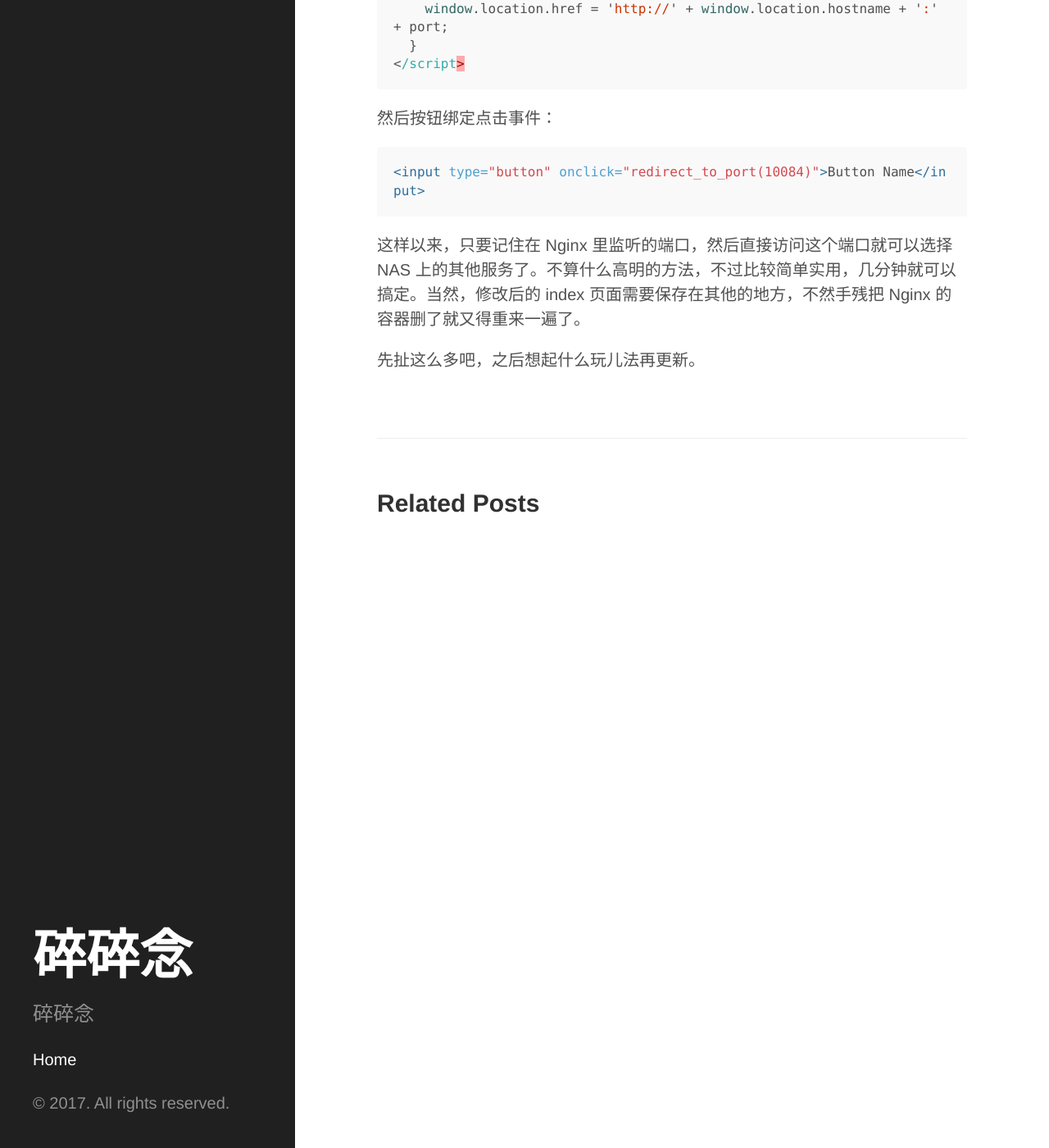
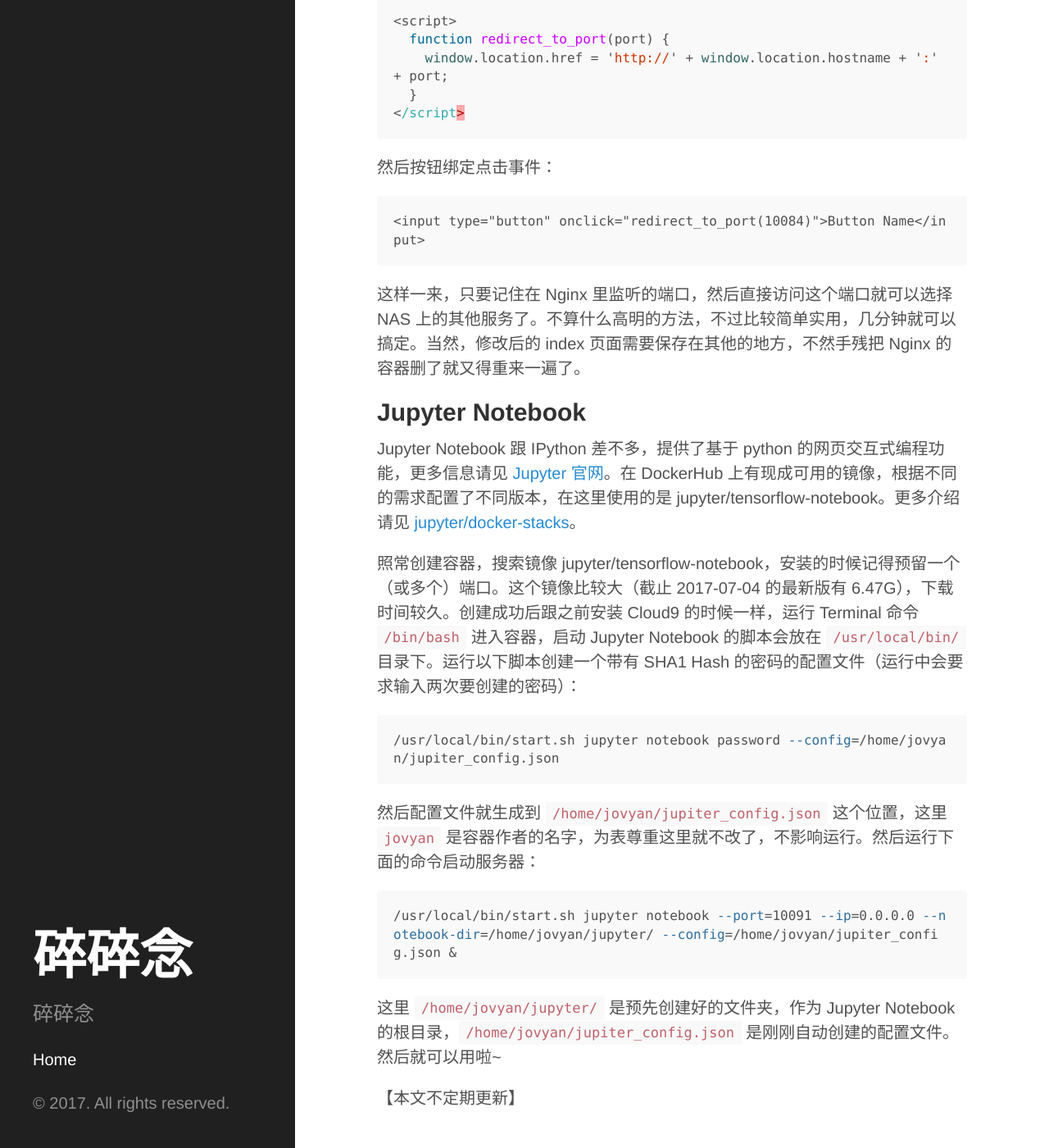
Before and after one commit to yanwang10/yanwang10.github.io, a Jekyll site: the page built from _posts/2017-06-14-new-nas.md, in a window 1280 px wide and 1400 px high, scrolled down 8136 px. Shown: the whole window at 82% size. Built offline with Jekyll 4.4.1, drawn with Linux system fonts in a browser that asks for light colours; some of the changed text lies outside the part shown.

Commit message:
Update NAS post: Jupyter

````diff
--- a/_posts/2017-06-14-new-nas.md
+++ b/_posts/2017-06-14-new-nas.md
@@ -92,7 +92,7 @@
 
 虽然我懒得配置自己的域名以及动态解析，但是要想访问在 NAS 上运行的应用（比如上文提到的 WordPress 和 Cloud9），每次输端口号也实在是有点蛋疼。为了简化这个步骤，我搭了一个 Nginx 服务器，监听固定端口（比如 8888），只 serve 一个静态网页，然后把各个应用的端口号记录在网页里，通过点击网页里的按钮即可跳转到相应的应用。
 
-安装 Container Station 官方提供的 Nginx 镜像即可。安装成功之后修改默认的 index 页面，随便加入一些按钮，然后定义重定向函数。比如我写得比较简单：
+安装 Container Station 官方提供的 Nginx 镜像即可。安装成功之后修改默认的 index 页面（位于 `/usr/share/nginx/html/index.html`），随便加入一些按钮，然后定义重定向函数。比如我写得比较简单：
 
 ```javascript
 <script>
@@ -104,10 +104,28 @@
 
 然后按钮绑定点击事件：
 
-```html
+```
 <input type="button" onclick="redirect_to_port(10084)">Button Name</input>
 ```
 
-这样以来，只要记住在 Nginx 里监听的端口，然后直接访问这个端口就可以选择 NAS 上的其他服务了。不算什么高明的方法，不过比较简单实用，几分钟就可以搞定。当然，修改后的 index 页面需要保存在其他的地方，不然手残把 Nginx 的容器删了就又得重来一遍了。
+这样一来，只要记住在 Nginx 里监听的端口，然后直接访问这个端口就可以选择 NAS 上的其他服务了。不算什么高明的方法，不过比较简单实用，几分钟就可以搞定。当然，修改后的 index 页面需要保存在其他的地方，不然手残把 Nginx 的容器删了就又得重来一遍了。
 
-先扯这么多吧，之后想起什么玩儿法再更新。
+## Jupyter Notebook
+
+Jupyter Notebook 跟 IPython 差不多，提供了基于 python 的网页交互式编程功能，更多信息请见 [Jupyter 官网](http://jupyter.org/)。在 DockerHub 上有现成可用的镜像，根据不同的需求配置了不同版本，在这里使用的是 jupyter/tensorflow-notebook。更多介绍请见 [jupyter/docker-stacks](https://github.com/jupyter/docker-stacks)。
+
+照常创建容器，搜索镜像 jupyter/tensorflow-notebook，安装的时候记得预留一个（或多个）端口。这个镜像比较大（截止 2017-07-04 的最新版有 6.47G），下载时间较久。创建成功后跟之前安装 Cloud9 的时候一样，运行 Terminal 命令 `/bin/bash` 进入容器，启动 Jupyter Notebook 的脚本会放在 `/usr/local/bin/` 目录下。运行以下脚本创建一个带有 SHA1 Hash 的密码的配置文件（运行中会要求输入两次要创建的密码）：
+
+```bash
+/usr/local/bin/start.sh jupyter notebook password --config=/home/jovyan/jupiter_config.json
+```
+
+然后配置文件就生成到 `/home/jovyan/jupiter_config.json` 这个位置，这里 `jovyan` 是容器作者的名字，为表尊重这里就不改了，不影响运行。然后运行下面的命令启动服务器：
+
+```bash
+/usr/local/bin/start.sh jupyter notebook --port=10091 --ip=0.0.0.0 --notebook-dir=/home/jovyan/jupyter/ --config=/home/jovyan/jupiter_config.json &
+```
+
+这里 `/home/jovyan/jupyter/` 是预先创建好的文件夹，作为 Jupyter Notebook 的根目录，`/home/jovyan/jupiter_config.json` 是刚刚自动创建的配置文件。然后就可以用啦~
+
+【本文不定期更新】
--- a/public/webpages/nas_router_entry.html
+++ b/public/webpages/nas_router_entry.html
@@ -24,6 +24,9 @@
       <div class="span2">
         <input class="btn btn-primary btn-lg btn-block" type="button" onclick="redirect_to_port(10081)" value="Yan's Cloud9 IDE">
       </div>
+      <div class="span2">
+        <input class="btn btn-primary btn-lg btn-block" type="button" onclick="redirect_to_port(10091)" value="Jupyter Notebook">
+      </div>
     </div>
   </div>
 </body>
````
